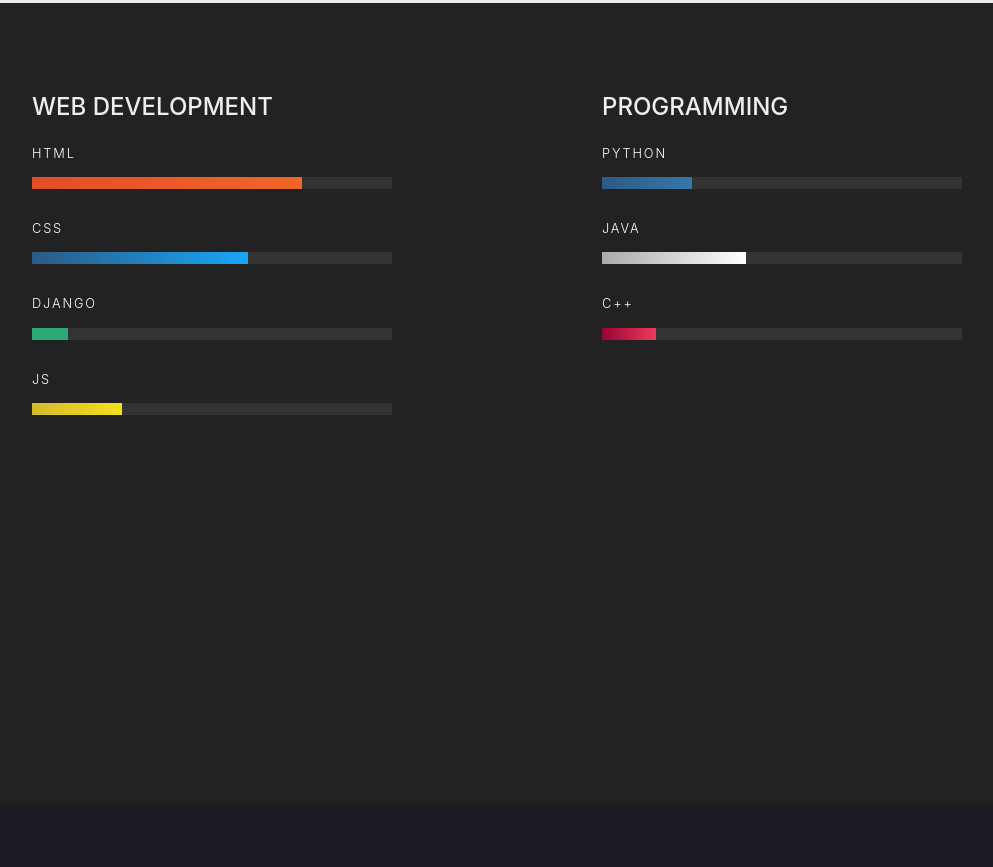
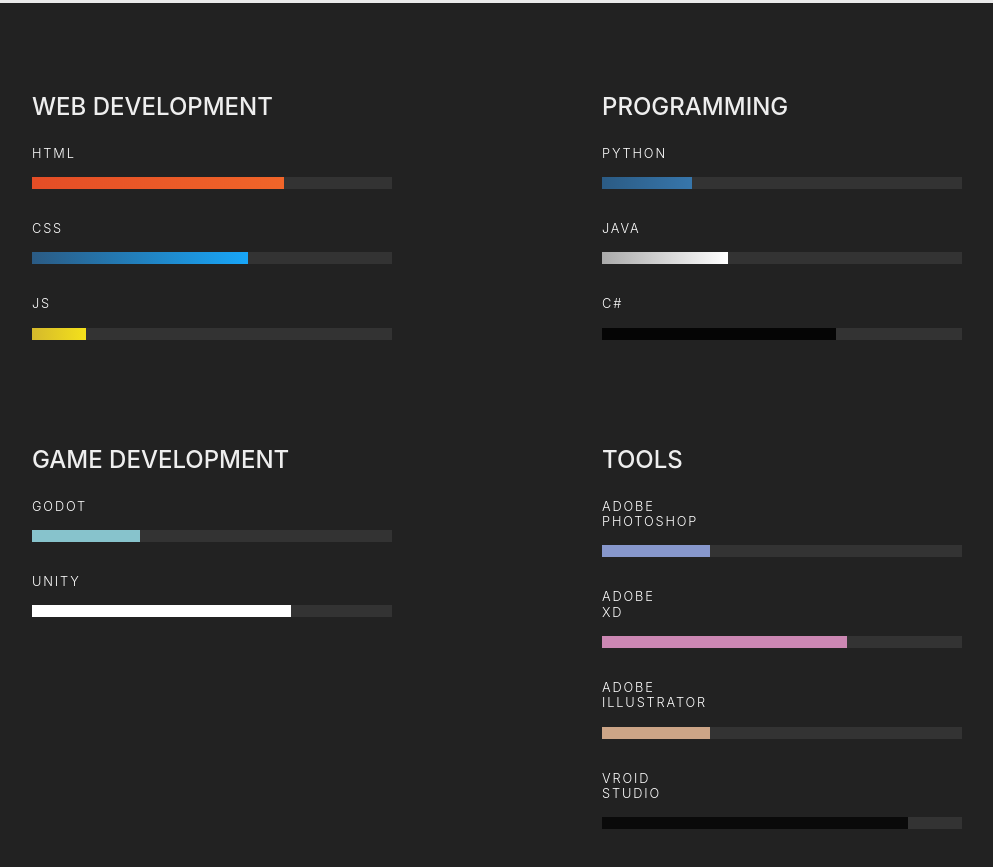
Before and after one commit to mukhlashiddiq/shiddiqmukhlas.github.io, a plain HTML site: page about/index.html in a window 1280 px wide. Shown: the part 797-1664 px from the top of the page, without its empty margins (173-1166 px from the left). Before the commit the page ends 1600 px from the top, so only its background shows below. Drawn offline with nearby package versions, Linux system fonts and the light colour scheme.

Commit message:
Update
Add Skill Bar

```diff
--- a/about/index.html
+++ b/about/index.html
@@ -72,25 +72,19 @@
                         <div class="skill">
                           <h3 class="skill_type">HTML</h3>
                           <div class="skill_outer-bar">
-                            <div class="skill_inner-bar skill_inner-bar--75"></div>
+                            <div class="skill_inner-bar skill_inner-bar--html"></div>
                           </div>
                         </div>
                         <div class="skill">
                           <h3 class="skill_type">CSS</h3>
                           <div class="skill_outer-bar">
-                            <div class="skill_inner-bar skill_inner-bar--60"></div>
-                          </div>
-                        </div>
-                        <div class="skill">
-                          <h3 class="skill_type">DJANGO</h3>
-                          <div class="skill_outer-bar">
-                            <div class="skill_inner-bar skill_inner-bar--10"></div>
+                            <div class="skill_inner-bar skill_inner-bar--css"></div>
                           </div>
                         </div>
                         <div class="skill">
                           <h3 class="skill_type">JS</h3>
                           <div class="skill_outer-bar">
-                            <div class="skill_inner-bar skill_inner-bar--30"></div>
+                            <div class="skill_inner-bar skill_inner-bar--js"></div>
                           </div>
                         </div>
                       </div>
@@ -102,25 +96,97 @@
                         <div class="skill">
                           <h3 class="skill_type">PYTHON</h3>
                           <div class="skill_outer-bar">
-                            <div class="skill_inner-bar skill_inner-bar--25"></div>
+                            <div class="skill_inner-bar skill_inner-bar--python"></div>
                           </div>
                         </div>
                         <div class="skill">
                           <h3 class="skill_type">JAVA</h3>
                           <div class="skill_outer-bar">
-                            <div class="skill_inner-bar skill_inner-bar--40"></div>
+                            <div class="skill_inner-bar skill_inner-bar--java"></div>
                           </div>
                         </div>
                         <div class="skill">
-                          <h3 class="skill_type">C++</h3>
+                          <h3 class="skill_type">C#</h3>
                           <div class="skill_outer-bar">
-                            <div class="skill_inner-bar skill_inner-bar--15"></div>
+                            <div class="skill_inner-bar skill_inner-bar--csharp"></div>
                           </div>
                         </div>
                       </div>
                     </div>
 
                   </div>
+
+
+
+
+
+                  <div class="row justify-content-around">
+                    <!-- Game development -->
+                    <div class="col-md-6-align-self-center">
+                      <h4>Game Development</h4>
+                      <div class="skills">
+                        <div class="skill">
+                          <h3 class="skill_type">GODOT</h3>
+                          <div class="skill_outer-bar">
+                            <div class="skill_inner-bar skill_inner-bar--godot"></div>
+                          </div>
+                        </div>
+                        <div class="skill">
+                          <h3 class="skill_type">UNITY</h3>
+                          <div class="skill_outer-bar">
+                            <div class="skill_inner-bar skill_inner-bar--unity"></div>
+                          </div>
+                        </div>
+                      </div>
+                    </div>
+                    <!-- Tools -->
+                    <div class="col-md-6-align-self-center">
+                      <h4>Tools</h4>
+                      <div class="skills">
+                        <div class="skill">
+                          <h3 class="skill_type">ADOBE PHOTOSHOP</h3>
+                          <div class="skill_outer-bar">
+                            <div class="skill_inner-bar skill_inner-bar--adobePhotoshop"></div>
+                          </div>
+                        </div>
+                        <div class="skill">
+                          <h3 class="skill_type">ADOBE XD</h3>
+                          <div class="skill_outer-bar">
+                            <div class="skill_inner-bar skill_inner-bar--adobeXd"></div>
+                          </div>
+                        </div>
+                        <div class="skill">
+                          <h3 class="skill_type">ADOBE ILLUSTRATOR</h3>
+                          <div class="skill_outer-bar">
+                            <div class="skill_inner-bar skill_inner-bar--adobeIllustrator"></div>
+                          </div>
+                        </div>
+                        <div class="skill">
+                          <h3 class="skill_type">VROID STUDIO</h3>
+                          <div class="skill_outer-bar">
+                            <div class="skill_inner-bar skill_inner-bar--vroidStudio"></div>
+                          </div>
+                        </div>
+                      </div>
+                    </div>
+
+                  </div>s
+
+
+
+
+
+
+
+
+
+
+
+
+
+
+
+
 
                 </div>
               </div>
--- a/css/style.css
+++ b/css/style.css
@@ -310,7 +310,7 @@ img.blog, img.message {
 .kemampuan {
     background: #222;
     width: 100%;
-    height: 100vh;
+    height: 150vh;
 }
 
 .skills {
@@ -349,47 +349,74 @@ img.blog, img.message {
   transform-origin: 0 0;
 }
 
-.skill_inner-bar--75 {
+.skill_inner-bar--html  {
   /*html*/
-  width: 75%;
+  width: 70%;
   /*background: #E44D26;*/
   background: -webkit-linear-gradient(left, #E44D26 0%,#F16529 100%);
 }
-.skill_inner-bar--60 {
+.skill_inner-bar--css {
   /*css*/
   width: 60%;
   /*background: #18A6F8;*/
   background: -webkit-linear-gradient(left, #2B5B84 0%,#18A6F8 100%);
 }
-.skill_inner-bar--40 {
-  /*java*/
-  width: 40%;
-  background: -webkit-linear-gradient(left, #aaa 0%,#fff 100%);
-}
-.skill_inner-bar--30 {
+.skill_inner-bar--js {
   /*JS*/
-  width: 25%;
+  width: 15%;
   /*background: #D5B92C;*/
   background: -webkit-linear-gradient(left, #D5B92C 0%,#F4E11B 100%);
 }
-.skill_inner-bar--25 {
+
+.skill_inner-bar--java {
+  /*java*/
+  width: 35%;
+  background: -webkit-linear-gradient(left, #aaa 0%,#fff 100%);
+}
+.skill_inner-bar--python {
   /*python*/
   width: 25%;
   /*background: #2B5B84;*/
   background: -webkit-linear-gradient(left, #2B5B84 0%,#3776AB 100%);
 }
-.skill_inner-bar--15 {
-  /*C++*/
-  width: 15%;
-  /*background: #F81BB5;*/
-  background: -webkit-linear-gradient(left, #980338 0%,#ED3B58 100%);
+.skill_inner-bar--csharp {
+  /*CSharp*/
+  width: 65%;
+  background: rgb(5, 5, 5);
+  /*background: -webkit-linear-gradient(left, #980338 0%,#ED3B58 100%);*/
+}
 
+
+.skill_inner-bar--godot {
+  width: 30%;
+
+  background: #87C3CC;
+  /*background: -webkit-linear-gradient(left, #aaa 0%,#fff 100%);*/
 }
-.skill_inner-bar--10 {
-  /*django*/
-  width: 10%;
-  background: #2BA977;
-  /*background: -webkit-linear-gradient(left, #113D2E 0%,#2BA977 100%);*/
+.skill_inner-bar--unity {
+  width: 72%;
+  background: #FFF;
+  /*background: -webkit-linear-gradient(left, #2B5B84 0%,#3776AB 100%);*/
+}
+
+.skill_inner-bar--adobePhotoshop {
+  width: 30%;
+  background: #8797CC;
+  /*background: -webkit-linear-gradient(left, #980338 0%,#ED3B58 100%);*/
+}
+.skill_inner-bar--adobeXd {
+  width: 68%;
+  background: -webkit-linear-gradient(left, #CC87B3 0%,#CC87B3 100%);
+}
+.skill_inner-bar--adobeIllustrator {
+  width: 30%;
+  background: #CCA587;
+  /*background: -webkit-linear-gradient(left, #2B5B84 0%,#3776AB 100%);*/
+}
+.skill_inner-bar--vroidStudio {
+  width: 85%;
+  background: rgb(10,10,10);
+  /*background: -webkit-linear-gradient(left, #2B5B84 0%,#3776AB 100%);*/
 }
 
 @keyframes fillBar {
```
